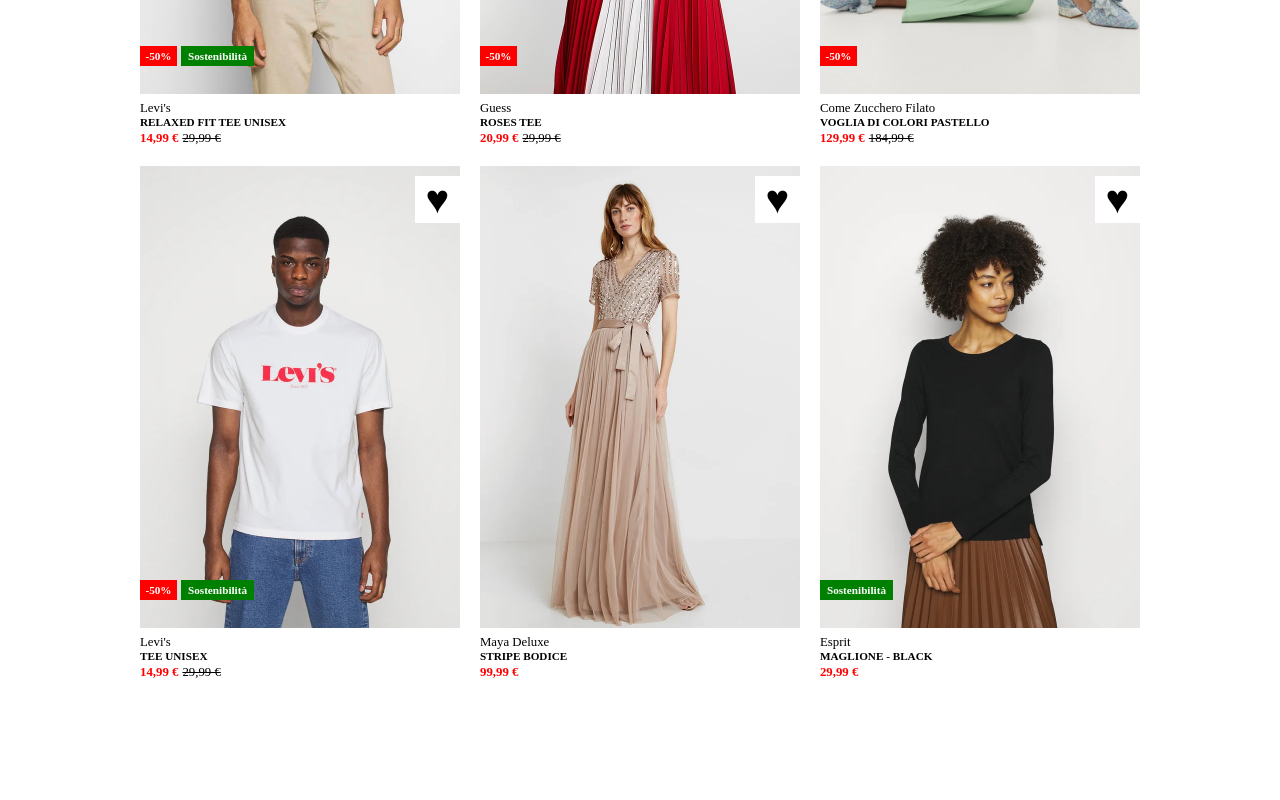
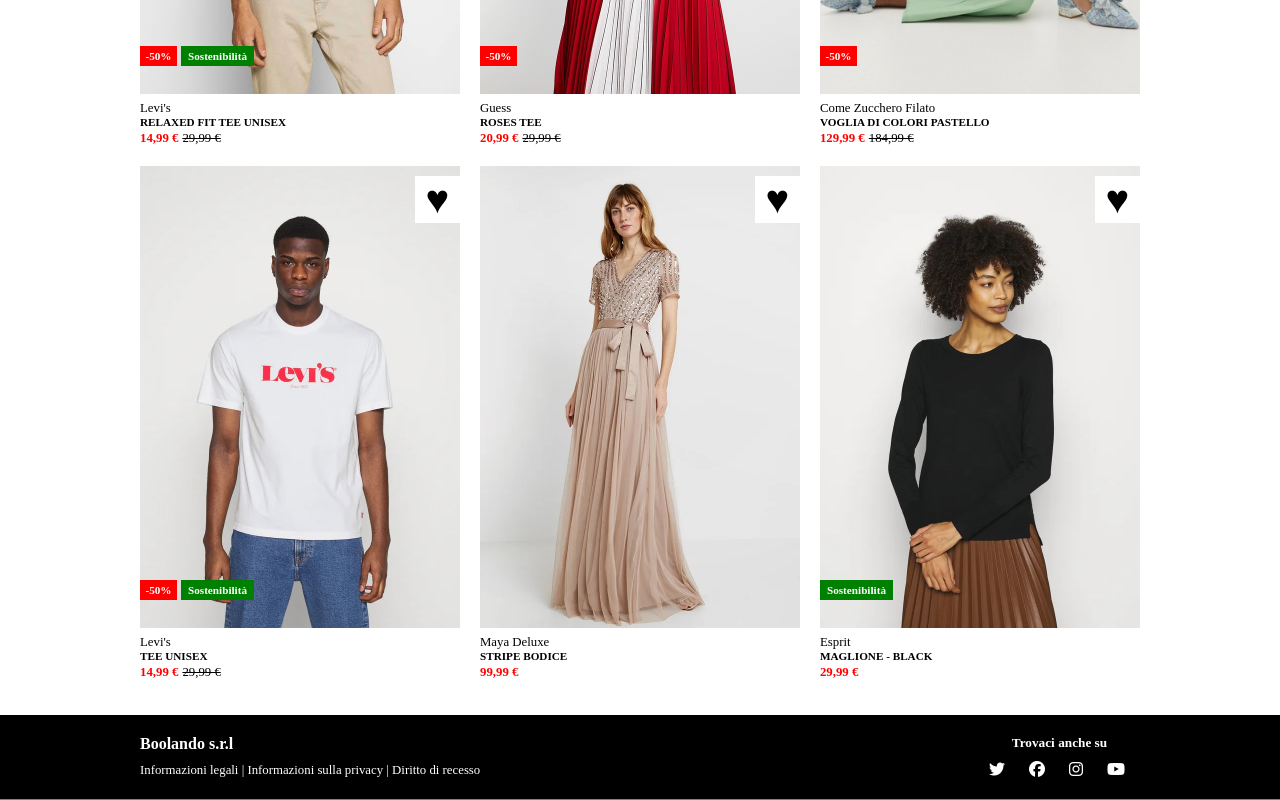
Before and after one commit to Luca-Orabona/html-css-boolando, a plain HTML site: page index.html in a window 1280 px wide. Shown: the part 473-1273 px from the top of the page. Before the commit the page ends 1188 px from the top, so only its background shows below. Drawn offline with Linux system fonts and the light colour scheme.

Commit message:
feat: project end

```diff
--- a/css/style.css
+++ b/css/style.css
@@ -56,6 +56,10 @@
 /* BACKGROUND */
 .bg-header {
     background-color: #FF6900;
+}
+
+.bg-footer {
+    background-color: black;
 }
 
 .bg-red {
@@ -186,3 +190,45 @@
     font-size: 0.7rem;
     font-weight: bold;
 }
+
+
+/* FOOTER */
+.footer {
+    color: white;
+    padding: 20px 0;
+    border-bottom: 1px solid gray;
+}
+
+
+.space-between {
+    justify-content: space-between;
+}
+
+.information h4 {
+    margin-bottom: 10px;
+}
+
+.information a:hover {
+    text-decoration: underline;
+}
+
+
+/* ICON SOCIAL */
+
+.icon-social {
+    text-align: center;
+}
+
+.icon-social h5 {
+   margin-bottom: 10px;
+   padding-right: 5px;
+}
+
+.icon-social i {
+    margin-right: 15px;
+    padding-left: 5px;
+}
+
+.icon-social i:hover {
+    scale: 1.5;
+}
--- a/index.html
+++ b/index.html
@@ -127,6 +127,30 @@
             </section>
         </div>
     </main>
+
+    <footer class="footer bg-footer">
+
+        <div class="container">
+            <div class="flex space-between">
+                <div class="information">
+                    <h4>Boolando s.r.l</h4>
+                    <p class="size-0-8rem">
+                        <a href="#">Informazioni legali |</a>
+                        <a href="#">Informazioni sulla privacy |</a>
+                        <a href="#">Diritto di recesso</a>
+                    </p>
+                </div>
+
+                <div class="icon-social">
+                    <h5>Trovaci anche su</h5>
+                    <a href="#"><i class="fa-brands fa-twitter"></i></a>
+                    <a href="#"><i class="fa-brands fa-facebook"></i></a>
+                    <a href="#"><i class="fa-brands fa-instagram"></i></a>
+                    <a href="#"><i class="fa-brands fa-youtube"></i></a>
+                </div>
+            </div>
+        </div>
+    </footer>
 </body>
 
 </html>
```
